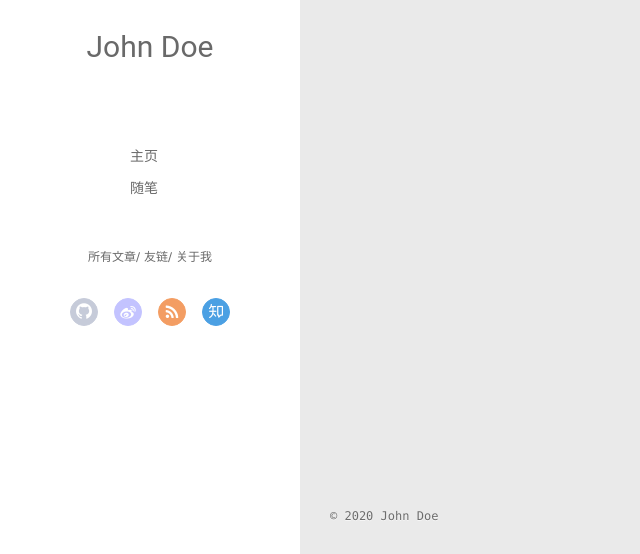
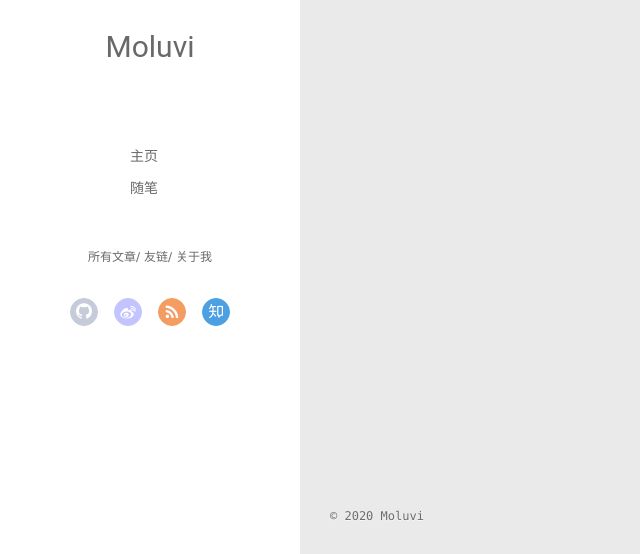
Before and after one commit to moluvi/IngOn, a plain HTML site: page archives/index.html in a window 1280 px wide. Shown: the part 243-797 px from the top of the page, 0-640 px from the left. Drawn offline with Linux system fonts and the light colour scheme; no server answers.

Commit message:
Site updated: 2020-07-06 10:52:07

```diff
--- a/archives/index.html
+++ b/archives/index.html
@@ -13,7 +13,7 @@
 <meta property="og:url" content="http://yoursite.com/archives/index.html">
 <meta property="og:site_name" content="Hexo">
 <meta property="og:locale" content="en_US">
-<meta property="article:author" content="John Doe">
+<meta property="article:author" content="Moluvi">
 <meta name="twitter:card" content="summary">
 
     <link rel="alternative" href="/atom.xml" title="Hexo" type="application/atom+xml">
@@ -46,7 +46,7 @@
 			<img src="" class="js-avatar">
 		</a>
 		<hgroup>
-		  <h1 class="header-author"><a href="/">John Doe</a></h1>
+		  <h1 class="header-author"><a href="/">Moluvi</a></h1>
 		</hgroup>
 
 
@@ -104,7 +104,7 @@
 				<img src="" class="js-avatar">
 			</div>
 			<hgroup>
-			  <h1 class="header-author js-header-author">John Doe</h1>
+			  <h1 class="header-author js-header-author">Moluvi</h1>
 			</hgroup>
 
 
@@ -229,7 +229,7 @@
   <div class="outer">
     <div id="footer-info">
     	<div class="footer-left">
-    		&copy; 2020 John Doe
+    		&copy; 2020 Moluvi
     	</div>
       	<div class="footer-right">
       		<a href="http://hexo.io/" target="_blank">Hexo</a>  Theme <a href="https://github.com/litten/hexo-theme-yilia" target="_blank">Yilia</a> by Litten
```
Also changed, not shown: 2020/04/21/hello-world/index.html (+4 -4 lines), 2020/04/21/我的第一篇/index.html (+4 -4 lines), archives/2020/04/index.html (+4 -4 lines), archives/2020/index.html (+4 -4 lines), index.html (+4 -4 lines).
